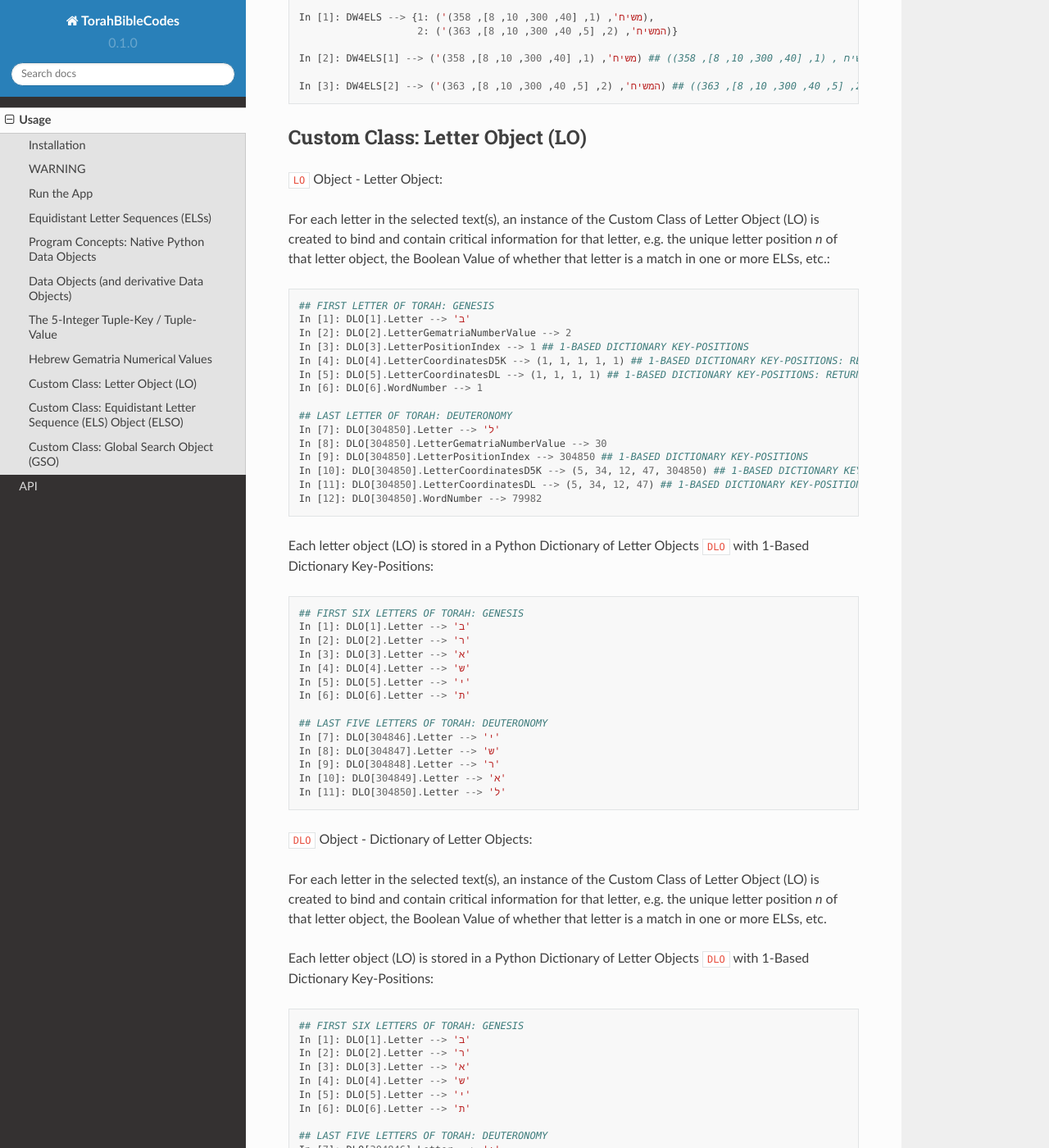
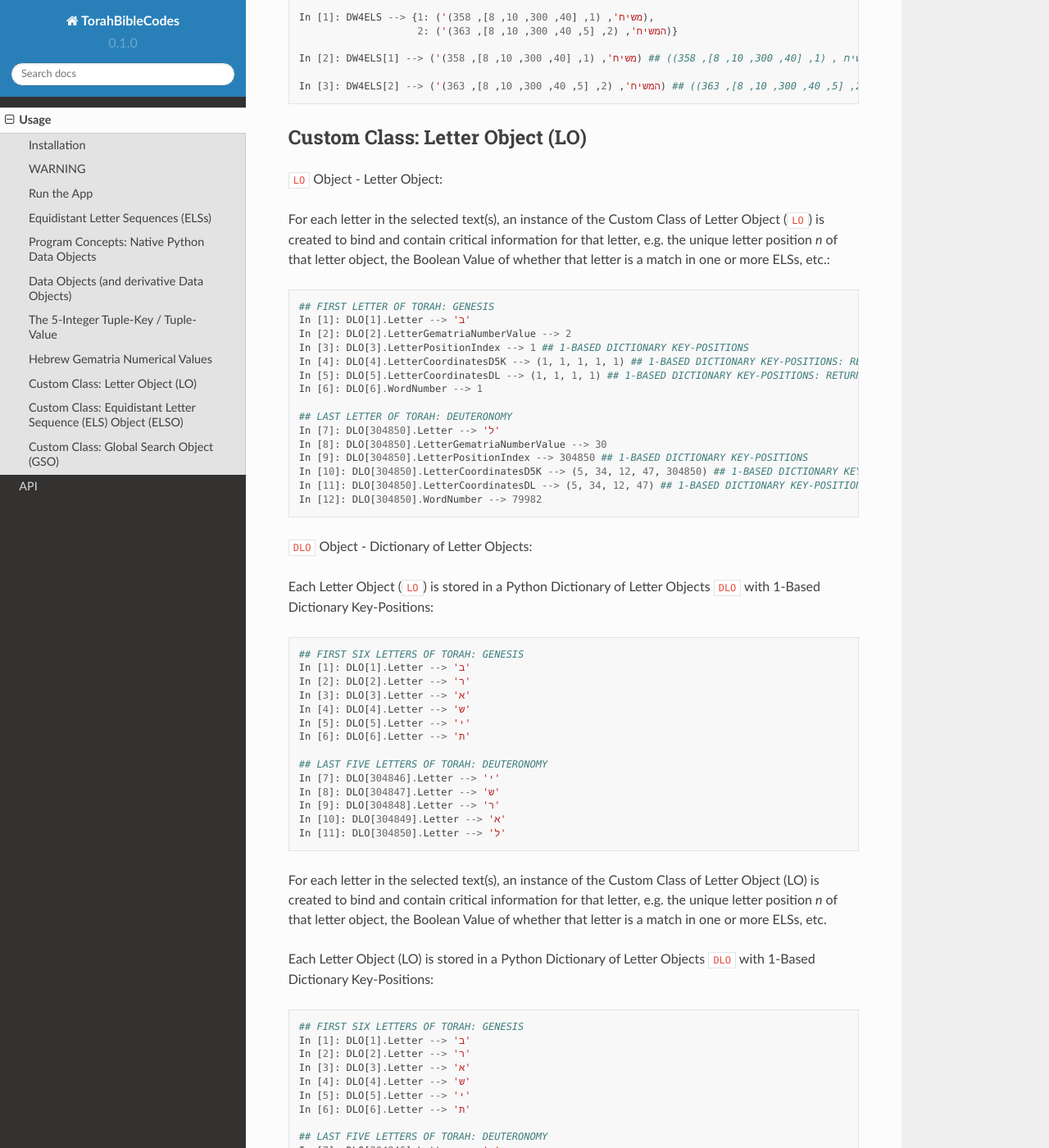
Before and after one commit to TorahBibleCodes/TorahBibleCodes_Sphinx, a Sphinx documentation site: the page built from docs/source/usage.rst, in a window 1280 px wide and 1400 px high, scrolled down 10038 px. Shown: the whole window at 82% size. Built offline with Sphinx 7.4.7 and the Read the Docs theme 2.0.0, drawn with Linux system fonts in a browser that asks for light colours; part of the change alters nothing that is shown.

```diff
--- a/docs/source/usage.rst
+++ b/docs/source/usage.rst
@@ -456,7 +456,7 @@ Custom Class: Letter Object (LO)
 
 ``LO`` Object - Letter Object:
 
-For each letter in the selected text(s), an instance of the Custom Class of Letter Object (LO) is created to bind and contain critical information for that letter, e.g. the unique letter position *n* of that letter object, the Boolean Value of whether that letter is a match in one or more ELSs, etc.::
+For each letter in the selected text(s), an instance of the Custom Class of Letter Object (``LO``) is created to bind and contain critical information for that letter, e.g. the unique letter position *n* of that letter object, the Boolean Value of whether that letter is a match in one or more ELSs, etc.::
 
    ## FIRST LETTER OF TORAH: GENESIS
    In [1]: DLO[1].Letter --> 'ב'
@@ -474,8 +474,9 @@ For each letter in the selected text(s), an instance of the Custom Class of Lett
    In [11]: DLO[304850].LetterCoordinatesDL --> (5, 34, 12, 47) ## 1-BASED DICTIONARY KEY-POSITIONS: RETURNS ## 4-DIGIT-TUPLE-BASED DICTIONARY VALUE OF (BOOK#, CHAPTER#, VERSE#, LETTER#INVERSE)
    In [12]: DLO[304850].WordNumber --> 79982
 
+``DLO`` Object - Dictionary of Letter Objects:
 
-Each letter object (LO) is stored in a Python Dictionary of Letter Objects ``DLO`` with 1-Based Dictionary Key-Positions::
+Each Letter Object (``LO``) is stored in a Python Dictionary of Letter Objects ``DLO`` with 1-Based Dictionary Key-Positions::
 
    ## FIRST SIX LETTERS OF TORAH: GENESIS
    In [1]: DLO[1].Letter --> 'ב'
@@ -492,11 +493,11 @@ Each letter object (LO) is stored in a Python Dictionary of Letter Objects ``DLO
    In [10]: DLO[304849].Letter --> 'א'
    In [11]: DLO[304850].Letter --> 'ל'
 
-``DLO`` Object - Dictionary of Letter Objects:
+
 
 For each letter in the selected text(s), an instance of the Custom Class of Letter Object (LO) is created to bind and contain critical information for that letter, e.g. the unique letter position *n* of that letter object, the Boolean Value of whether that letter is a match in one or more ELSs, etc.
 
-Each letter object (LO) is stored in a Python Dictionary of Letter Objects ``DLO`` with 1-Based Dictionary Key-Positions::
+Each Letter Object (LO) is stored in a Python Dictionary of Letter Objects ``DLO`` with 1-Based Dictionary Key-Positions::
 
    ## FIRST SIX LETTERS OF TORAH: GENESIS
    In [1]: DLO[1].Letter --> 'ב'
```
